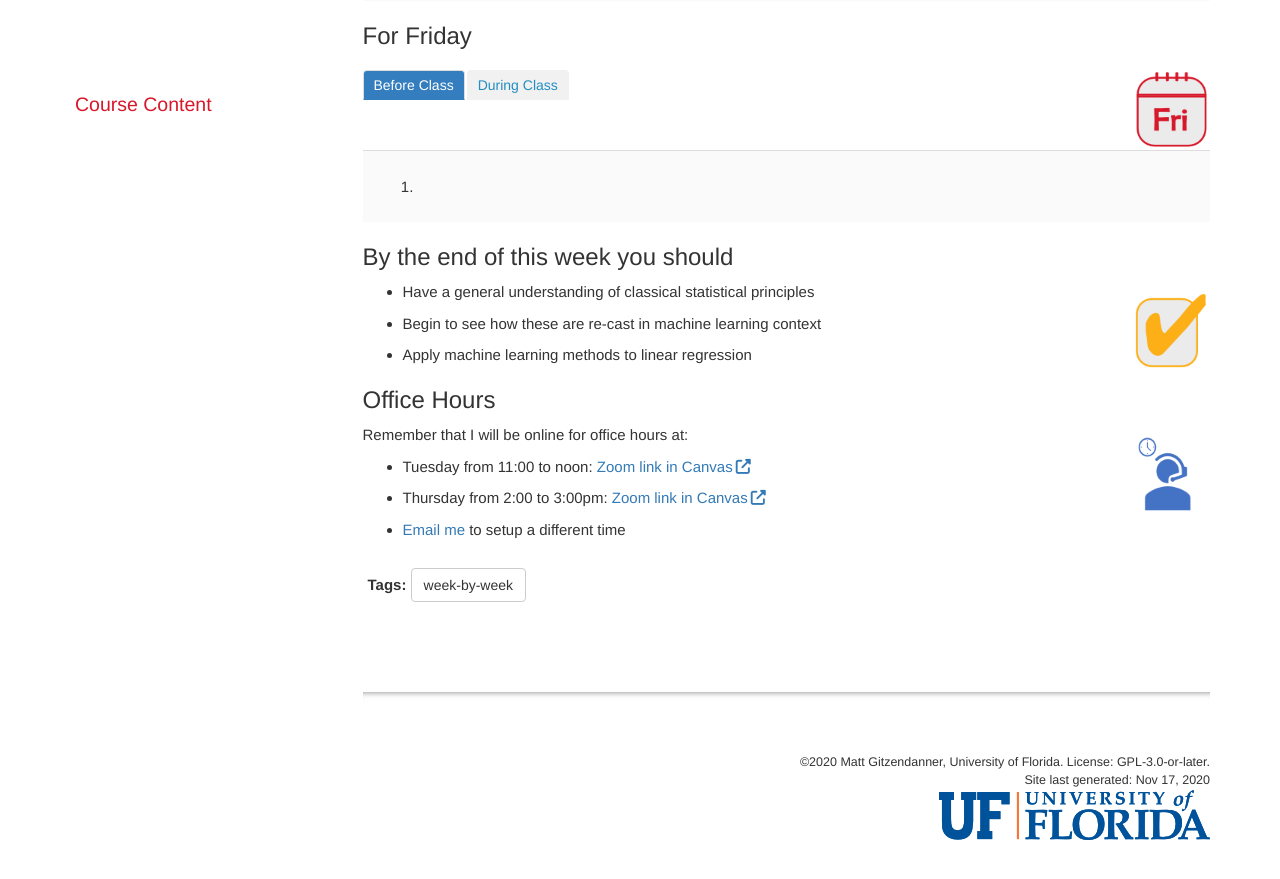
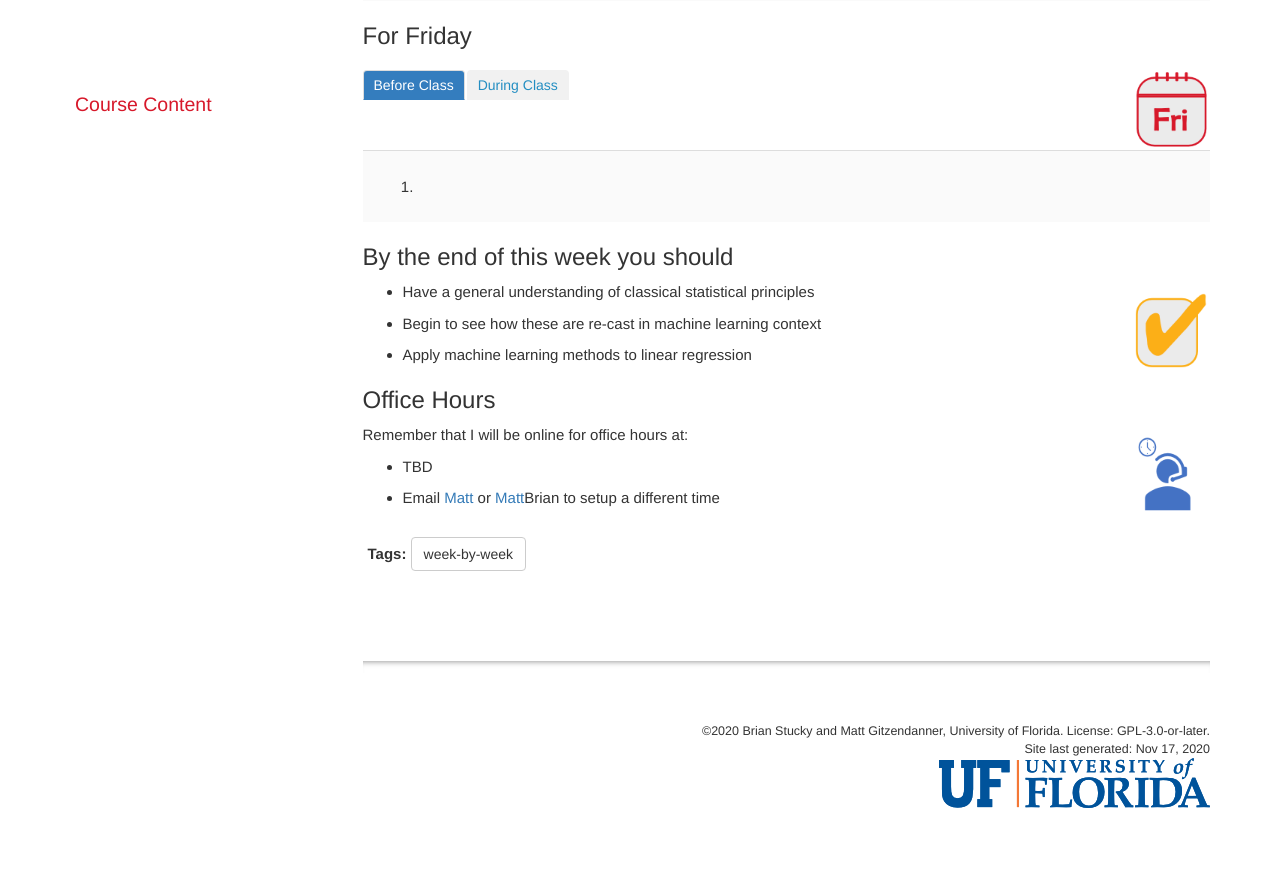
Before and after one commit to AIBiology/aibiology.github.io, a Jekyll site: the page built from Week_05.md, in a window 1280 px wide and 900 px high, scrolled down 903 px. Shown: the top 879 px of the window. Built offline with Jekyll 4.4.1, drawn with Linux system fonts in a browser that asks for light colours; nearby versions of some CDN libraries; comment, search, counter and statistics services are not loaded.

Commit message:
Update footers/office hours

```diff
--- a/_includes/custom/office_hours.html
+++ b/_includes/custom/office_hours.html
@@ -4,8 +4,7 @@
   {% include image.html file='office_hours.png' alt="Office Hours icon" position="right" max-width=75 %}
   Remember that I will be online for office hours at:
   <ul>
-    <li>Tuesday from 11:00 to noon: {{site.office_hours_zoom_link}}</li>
-    <li>Thursday from 2:00 to 3:00pm: {{site.office_hours_zoom_link}}</li>
-    <li><a href="mailto:magitz@ufl.edu?subject=Comp%20Tools%20Res%20office%20hours%20request">Email me</a> to setup a different time</li>
+    <li>TBD</li>
+    <li>Email <a href="mailto:magitz@ufl.edu?subject=AI%20in%20Biology%20office%20hours%20request">Matt</a> or <a href="mailto:stuckyb@ufl.edu?subject=AI%20in%20Biology%20office%20hours%20request">Matt</a>Brian to setup a different time</li>
   </ul>
 </div>
--- a/_includes/footer.html
+++ b/_includes/footer.html
@@ -1,7 +1,7 @@
 <footer>
             <div class="row">
                 <div class="col-lg-12 footer">
-               &copy;{{ site.time | date: "%Y"  }} Matt Gitzendanner, {{site.company_name}}. License: GPL-3.0-or-later. <br />
+               &copy;{{ site.time | date: "%Y"  }} Brian Stucky and Matt Gitzendanner, {{site.company_name}}. License: GPL-3.0-or-later. <br />
 {% if page.last_updated %}<span>Page last updated:</span> {{page.last_updated}}<br/>{% endif %} Site last generated: {{ site.time | date: "%b %-d, %Y"  }} <br />
 <p><img src="{{ "images/UF_Logo_small.png" }}" alt="University of Florida logo"/></p>
                 </div>
```
Also changed, not shown: 9 other files.
